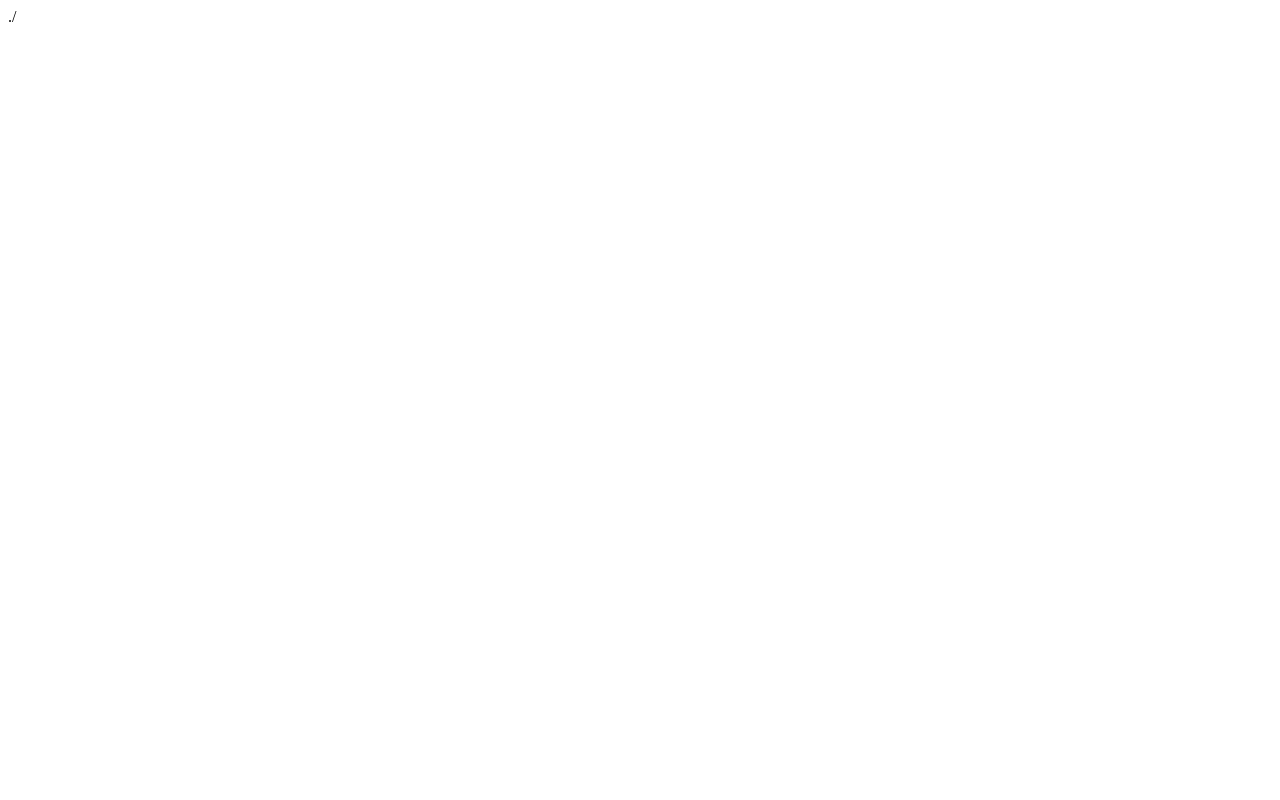
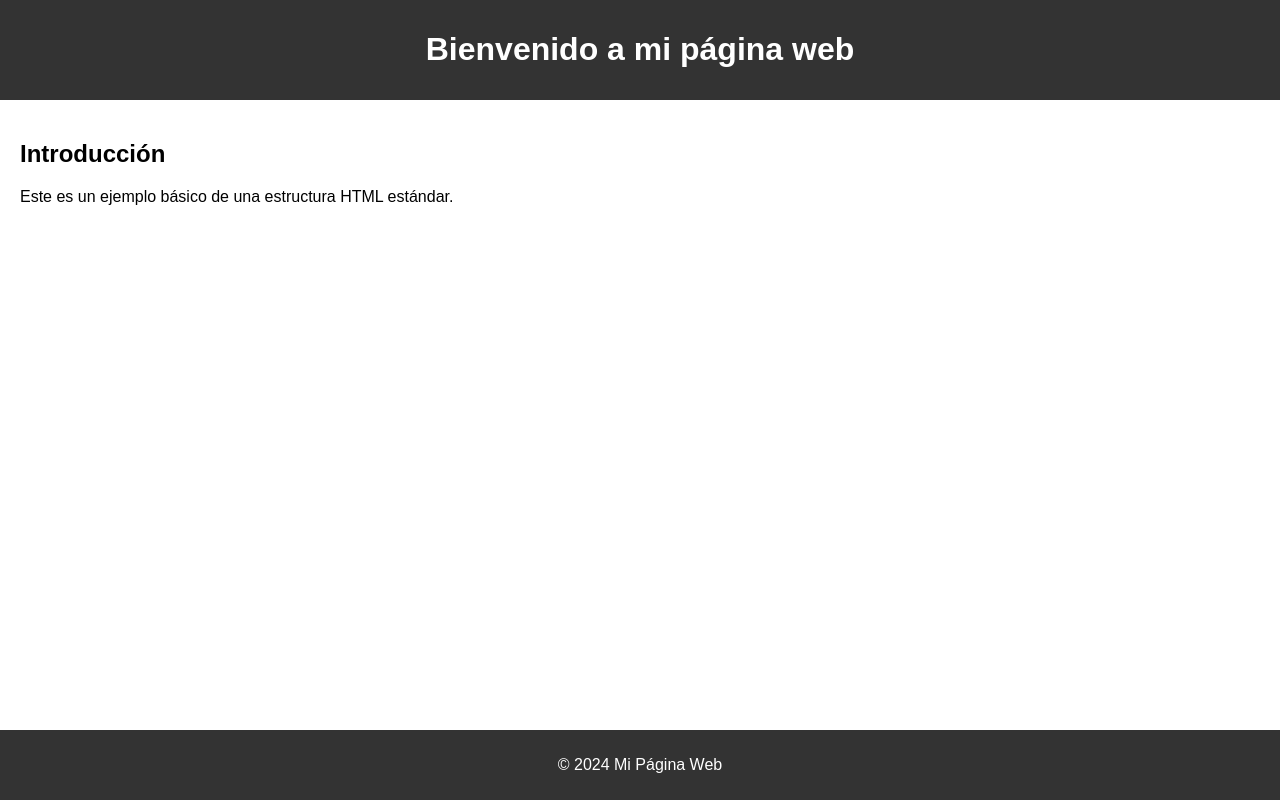
Before and after one commit to JonathanTabares/ActividadDS2, a plain HTML site: page index.html in a window 1280 px wide. Drawn offline with Linux system fonts and the light colour scheme.

Commit message:
Update index.html

```diff
--- a/index.html
+++ b/index.html
@@ -1 +1,52 @@
-./
+<!DOCTYPE html>
+<html lang="es">
+<head>
+    <meta charset="UTF-8">
+    <meta name="viewport" content="width=device-width, initial-scale=1.0">
+    <meta http-equiv="X-UA-Compatible" content="ie=edge">
+    <title>Mi Página Web</title>
+    <!-- Enlace a una hoja de estilos externa, si es necesario -->
+    <!-- <link rel="stylesheet" href="estilos.css"> -->
+    <style>
+        body {
+            font-family: Arial, sans-serif;
+            margin: 0;
+            padding: 0;
+        }
+        header {
+            background-color: #333;
+            color: white;
+            padding: 10px 0;
+            text-align: center;
+        }
+        main {
+            padding: 20px;
+        }
+        footer {
+            background-color: #333;
+            color: white;
+            text-align: center;
+            padding: 10px 0;
+            position: fixed;
+            width: 100%;
+            bottom: 0;
+        }
+    </style>
+</head>
+<body>
+
+    <header>
+        <h1>Bienvenido a mi página web</h1>
+    </header>
+
+    <main>
+        <h2>Introducción</h2>
+        <p>Este es un ejemplo básico de una estructura HTML estándar.</p>
+    </main>
+
+    <footer>
+        <p>&copy; 2024 Mi Página Web</p>
+    </footer>
+
+</body>
+</html>
```
